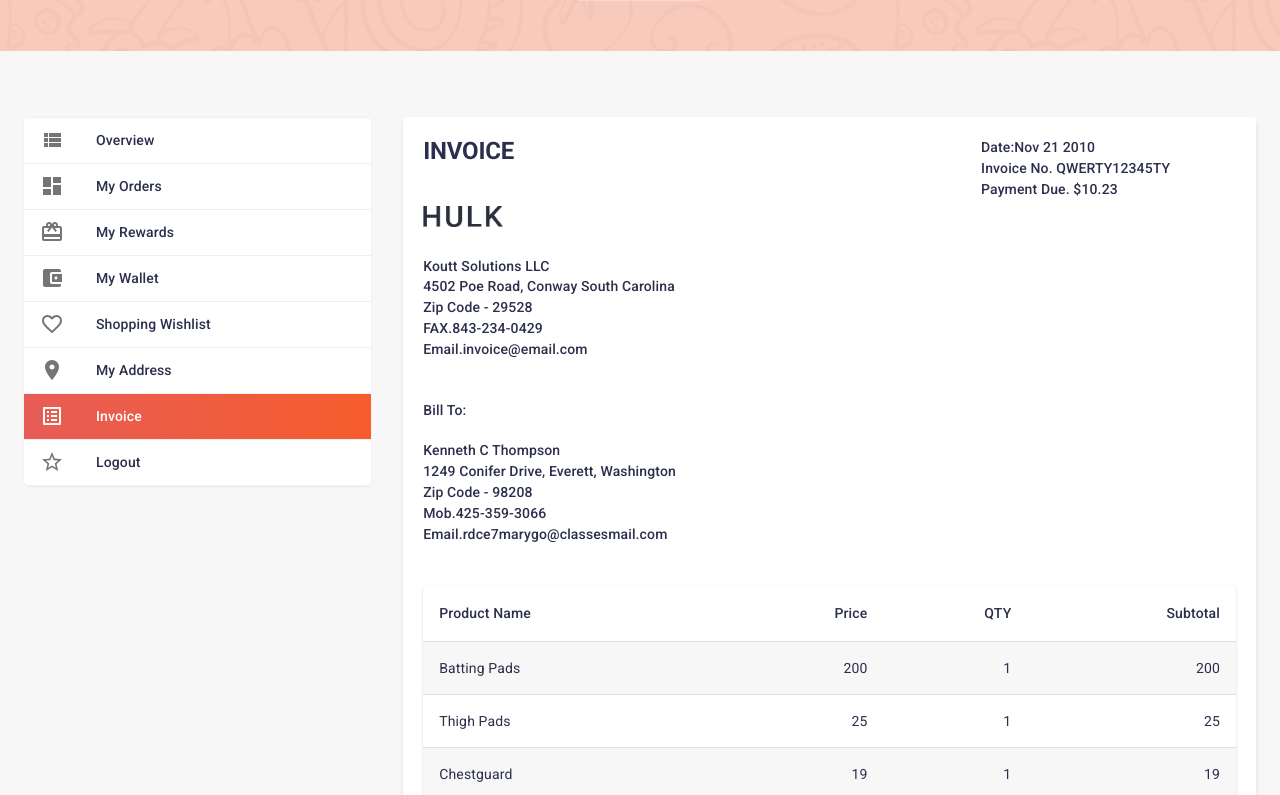
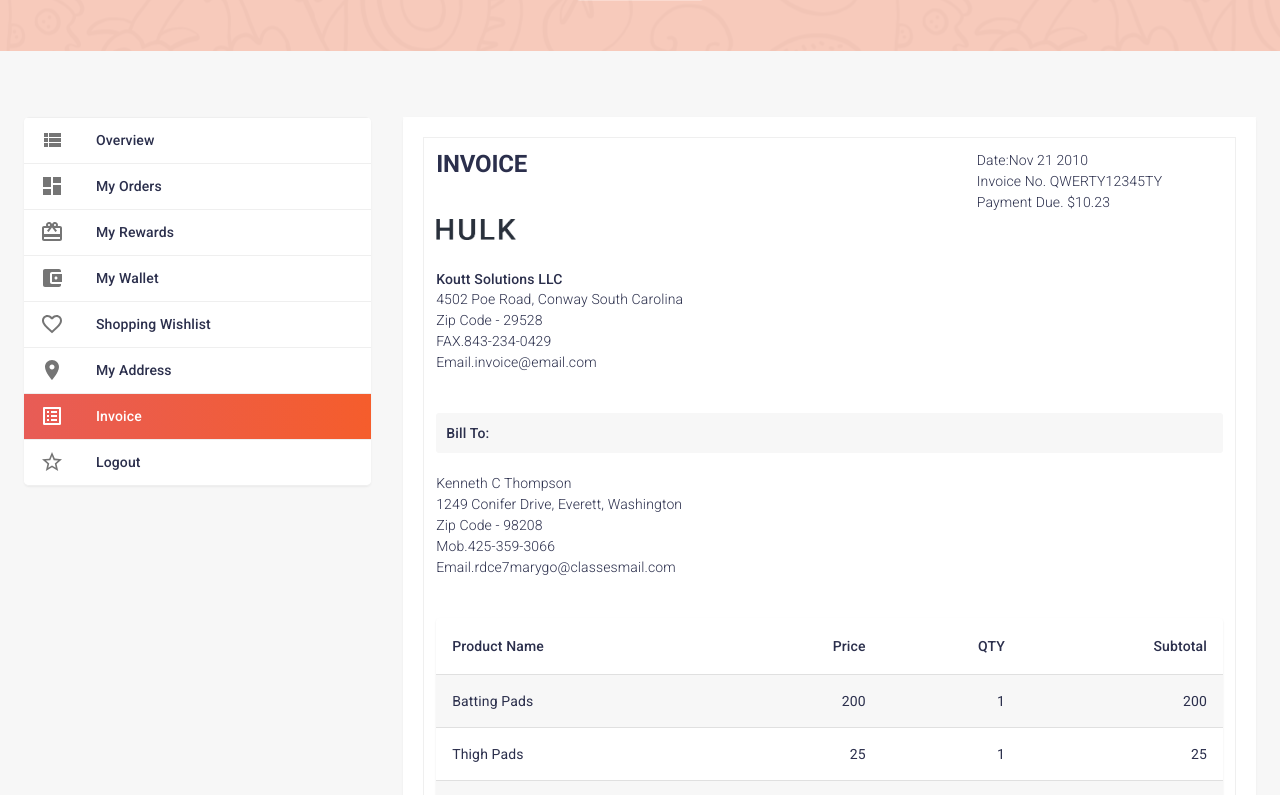
Before and after one commit to apexof/gambo-market, a Next.js app: page /store/invoice in a window 1280 px wide. Shown: the part 485-1280 px from the top of the page. Built offline with nearby package versions, Linux system fonts and the light colour scheme.

Commit message:
fix invoiche styles

```diff
--- a/components/KouttComponents/CustomCard.jsx
+++ b/components/KouttComponents/CustomCard.jsx
@@ -2,13 +2,13 @@
  * CustomCard Component
  */
 import React, { Fragment } from 'react';
+import cx from 'clsx';
 import { Card, CardContent, Typography, makeStyles, Divider } from "@material-ui/core"
 
 const useStyles = makeStyles(theme => ({
     card: {
         padding: '1.25rem',
         backgroundColor: theme.palette.background.paper,
-        boxShadow: '0 4px 6px -1px rgba(0, 0, 0, 0.1), 0 2px 4px -1px rgba(0, 0, 0, 0.06)',
         borderRadius: 4,
     },
     cardContent: {
@@ -22,7 +22,7 @@ const useStyles = makeStyles(theme => ({
 function CustomCard(props) {
     const classes = useStyles();
     return (
-        <Card className={`${classes.card} ${props.cardClasses ? props.cardClasses : ''}`}>
+        <Card className={cx(classes.card, props.cardClasses && props.cardClasses, "shadow1")}>
             <Fragment>
                 {props.title ?
                     <Typography variant="h6">
--- a/components/PagesData/Account/Invoice/Invoice.jsx
+++ b/components/PagesData/Account/Invoice/Invoice.jsx
@@ -1,4 +1,6 @@
 import React from 'react';
+import cx from 'clsx';
+import { useThemeContext } from '../../../ThemeSwitcher/MyThemeProvider';
 import { withStyles, makeStyles } from '@material-ui/core/styles';
 import Link from '../../../Elements/Link';
 import IntlMessages from '../../../KouttComponents/IntlMessages';
@@ -42,58 +44,71 @@ const useStyles = makeStyles(theme => ({
     },
     table: {
         minWidth: 700,
+    },
+    thinText: {
+        fontWeight: 300,
+    },
+    borderHighlight: {
+        padding: 10,
+        borderRadius: 3,
+        color: theme.palette.primary.contrastText,
+        background: theme.palette.background.default,
+    },
+    borderPage: {
+        padding: theme.spacing(1.5),
+        border: `1px solid ${theme.palette.grey["50"]}`,
+    },
+    container: {
+        background: theme.palette.background.paper,
     }
 }));
 
 export default function Invoice() {
     const classes = useStyles();
+    const { nightMode } = useThemeContext()
 
     return (
-        <div className="invoice-page">
-            <Box className="white-btn-color">
-                {/* <SmallTitleBar
-                    title={<IntlMessages id="component.invoice" />}
-                    buttonText={<IntlMessages id="component.backToProducts" />}
-                    buttonLink="/app/ecommerce/shop"
-                /> */}
-            </Box>
-            <div className="page-space">
+        <div className={classes.container}>
             <CustomCard>
-                    <div className="main-invoice">
+                <div className={classes.borderPage}>
                     <Grid container spacing={3} direction="row">
                         <Grid item xs={12} sm={8}>
                             <Box mb={5}>
                                 <Typography variant="h2">INVOICE</Typography>
                             </Box>
-                                <Box mb={3} className="site-logo">
-                                    <Link href="/" className="logo-mini mb-1 d-block">
+                            <Box mb={3} >
+                                <Link href="/">
+                                    {nightMode ?
+                                        <img src="/img/koutt-light.png" alt="site logo" width="80" />
+                                        :
                                         <img src="/img/koutt-dark.png" alt="site logo" width="80" />
+                                    }
                                 </Link>
                             </Box>
                             <Box fontSize="body2.fontSize" color="text.primary" fontWeight="500">Koutt Solutions LLC
-                                    <Typography>4502  Poe Road, Conway South Carolina</Typography>
-                                    <Typography>Zip Code - 29528</Typography>
-                                    <Typography>FAX.843-234-0429</Typography>
-                                    <Typography className="text-over">Email.invoice@email.com</Typography>
+                                    <Typography className={classes.thinText}>4502  Poe Road, Conway South Carolina</Typography>
+                                <Typography className={classes.thinText}>Zip Code - 29528</Typography>
+                                <Typography className={classes.thinText}>FAX.843-234-0429</Typography>
+                                <Typography className={cx(classes.thinText, "text-over")}>Email.invoice@email.com</Typography>
                             </Box>
                         </Grid>
-                            <Grid item xs={12} sm={4} className="text-right">
-                                <Typography>Date:Nov 21 2010</Typography>
-                                <Typography>Invoice No. QWERTY12345TY</Typography>
-                                <Typography>Payment Due. $10.23</Typography>
+                        <Grid item xs={12} sm={4}>
+                            <Typography className={classes.thinText}>Date:Nov 21 2010</Typography>
+                            <Typography className={classes.thinText}>Invoice No. QWERTY12345TY</Typography>
+                            <Typography className={classes.thinText}>Payment Due. $10.23</Typography>
                         </Grid>
                     </Grid>
                     <Box my={5}>
-                            <Box className="border-highlight" fontSize="body2.fontSize" color="primary.contrastText" fontWeight="500" mb="20px">Bill To:</Box>
-                            <Typography >Kenneth C Thompson</Typography>
-                            <Typography >1249  Conifer Drive, Everett, Washington</Typography>
-                            <Typography >Zip Code - 98208</Typography>
-                            <Typography >Mob.425-359-3066</Typography>
-                            <Typography className="text-over">Email.rdce7marygo@classesmail.com</Typography>
+                        <Box className={classes.borderHighlight} fontSize="body2.fontSize" fontWeight="500" mb="20px">Bill To:</Box>
+                        <Typography className={classes.thinText}>Kenneth C Thompson</Typography>
+                        <Typography className={classes.thinText}>1249  Conifer Drive, Everett, Washington</Typography>
+                        <Typography className={classes.thinText}>Zip Code - 98208</Typography>
+                        <Typography className={classes.thinText}>Mob.425-359-3066</Typography>
+                        <Typography className={cx(classes.thinText, "text-over")}>Email.rdce7marygo@classesmail.com</Typography>
                     </Box>
                     <Box>
                         <Box mb={4}>
-                                <TableContainer component={Paper} className="invoice-table">
+                            <TableContainer component={Paper} className="shadow1">
                                 <Table className={classes.table} aria-label="customized table">
                                     <TableHead>
                                         <TableRow>
@@ -141,6 +156,5 @@ export default function Invoice() {
                 </div>
             </CustomCard>
         </div>
-        </div>
     );
 }
```
Also changed, not shown: public/img/koutt-light.png (added). Lines whose indentation alone changed are shown as unchanged.
